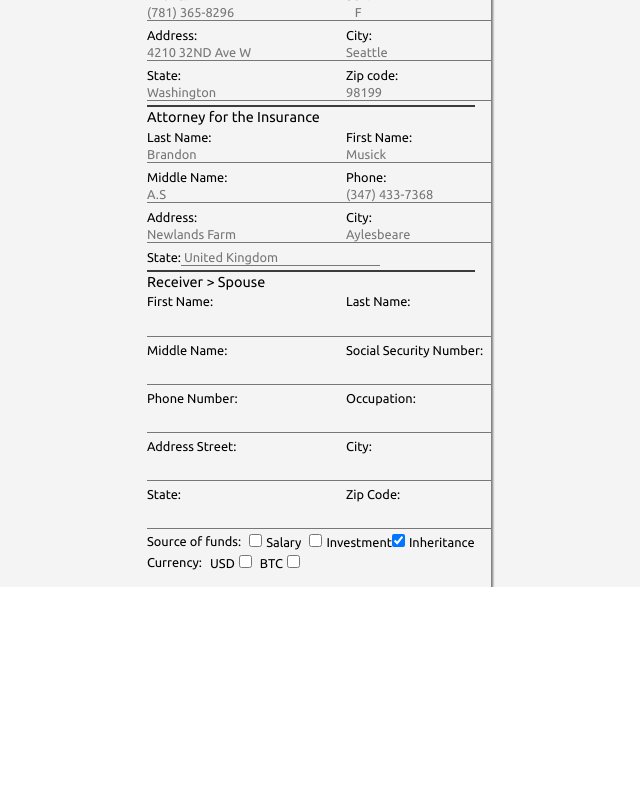
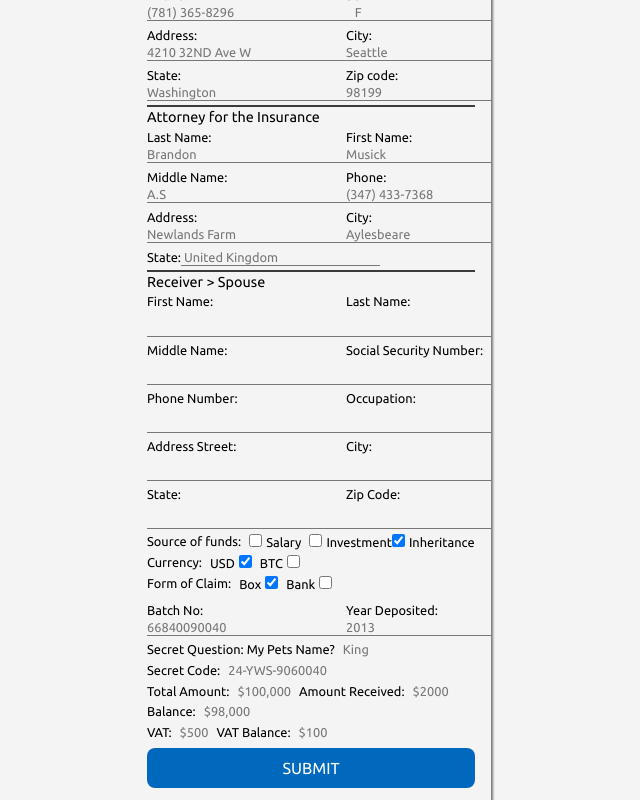
Before and after one commit to codeboyfriend/R-G-Company, a React (Vite) app: page /form in a window 1280 px wide. Shown: the part 564-1364 px from the top of the page, without its empty margins (329-969 px from the left). Before the commit the page ends 1151 px from the top, so only its background shows below. Built offline with nearby package versions, Linux system fonts and the light colour scheme.

Commit message:
Modify form page

```diff
--- a/src/components/Box.jsx
+++ b/src/components/Box.jsx
@@ -42,7 +42,8 @@ const Box = () => {
 
       <button
         onClick={() => signUp()}
-        className='rounded-lg bg-[#0069be] text-[#fff] p-3 hover:bg-[#0083ee]'>SIGN IN</button>
+        className='rounded-lg bg-[#0069be] text-[#fff] p-3 hover:bg-[#0083ee]'>SIGN IN
+      </button>
 
       <div className='pt-10 text-center'>
         <h4 className='font-bold text-[rgba(0, 0, 0, 0.8)]'>R&G Insurance Associates</h4>
--- a/src/pages/Entries.jsx
+++ b/src/pages/Entries.jsx
@@ -435,13 +435,81 @@ const Entries = () => {
             <label>Currency:</label>
             <div className='mx-2'>
                 <label>USD</label>
-                <input className='ml-1' type="checkbox" />
+                <input className='check_box ml-1' type="checkbox" checked/>
               </div>
               <div>
                 <label>BTC</label>
-                <input className='ml-1' type="checkbox" />
+                <input className='check_box ml-1' type="checkbox" />
+              </div>
+            </div>
+
+            <div className='my-form flex my-1'>
+            <label>Form of Claim:</label>
+            <div className='mx-2'>
+                <label>Box</label>
+                <input className='ml-1' type="checkbox" checked />
+              </div>
+              <div>
+                <label>Bank</label>
+                <input className='check_box ml-1' type="checkbox" />
               </div>
           </div>
+
+          <div className='flex'>
+            <div className='my-form'>
+              <label>Batch No:</label>
+              <input
+                type="text"
+                className='input text-[#777777] bg-transparent outline-none border-none'
+                value={'66840090040'}
+              />
+            </div>
+            <div className='my-form'>
+              <label>Year Deposited:</label>
+              <input
+                type="text"
+                className='input text-[#777777] bg-transparent outline-none border-none'
+                value={'2013'}
+              />
+            </div>
+          </div>
+
+          <div className='my-form flex'>
+            <label>Secret Question: My Pets Name?</label>
+            <label className='ml-2 text-[#777777]'>King</label>
+          </div>
+          <div className='my-form flex'>
+            <label>Secret Code:</label>
+            <label className='ml-2 text-[#777777]'>24-YWS-9060040</label>
+          </div>
+          <div className='flex'>
+            <div className='my-form flex'>
+              <label>Total Amount:</label>
+              <label className='ml-2 text-[#777777]'>$100,000</label>
+            </div>
+            <div className='my-form flex ml-2'>
+              <label>Amount Received:</label>
+              <label className='ml-2 text-[#777777]'>$2000</label>
+            </div>
+          </div>
+          <div className='my-form flex'>
+              <label>Balance:</label>
+              <label className='ml-2 text-[#777777]'>$98,000</label>
+            </div>
+            <div className='flex'>
+            <div className='my-form flex'>
+              <label>VAT:</label>
+              <label className='ml-2 text-[#777777]'>$500</label>
+            </div>
+            <div className='my-form flex ml-2'>
+              <label>VAT Balance:</label>
+              <label className='ml-2 text-[#777777]'>$100</label>
+            </div>
+          </div>
+
+          <button
+            className='w-full mt-2 rounded-lg bg-[#0069be] text-[#fff] p-2 hover:bg-[#0083ee]'>SUBMIT
+          </button>
         </div>
     </div>
   )
```
